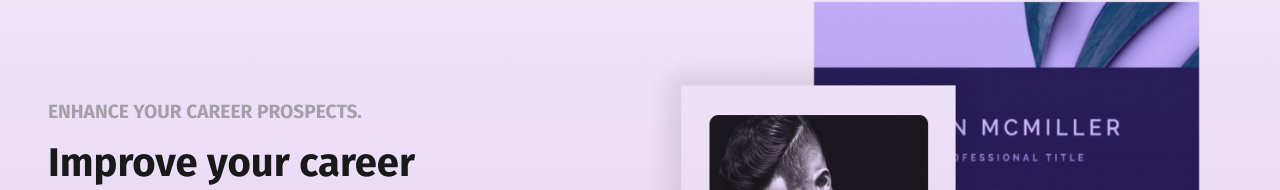
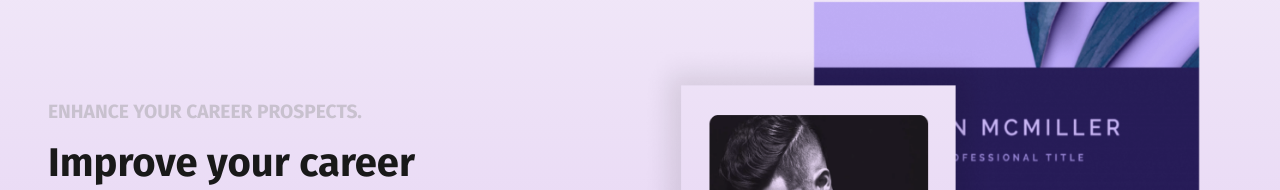
Before and after one commit to SynthCod3/ResumeWiz, a React (Vite) app: page / in a window 1280 px wide. Shown: the part 125-315 px from the top of the page. Built offline with nearby package versions, Linux system fonts and the light colour scheme; the HTML template or start-up script is replaced by a standard one.

Commit message:
Add main css

```diff
--- a/src/App.css
+++ b/src/App.css
@@ -1,5 +1,5 @@
 @import url('https://fonts.googleapis.com/css2?family=Fira+Sans:wght@700&family=Nunito:wght@500;700;800&display=swap');
-
+@import url('https://fonts.googleapis.com/css2?family=Fira+Sans:wght@700&family=Nunito:wght@500;700;800&family=Space+Grotesk:wght@300..700&display=swap');
 
 /* font-family: 'Fira Sans', sans-serif; */
 /* font-family: 'Nunito', sans-serif; */
@@ -14,8 +14,9 @@
 	--tertiary:#F63C7C;
 	--text-heading: 'Nunito', sans-serif;
   --text-body: 'Fira Sans', sans-serif;
+  --text-section: 'Space Grotesk', sans-serif;
   --accent: #19181885;
-	--muted: #7e7e7ea9;
+	--muted: #94949468;
 	--border-radius: 8px;
 	--border: rgba(52, 52, 52, 0.758);
 	--border-light: rgba(255, 255, 255, 0.2);
```
